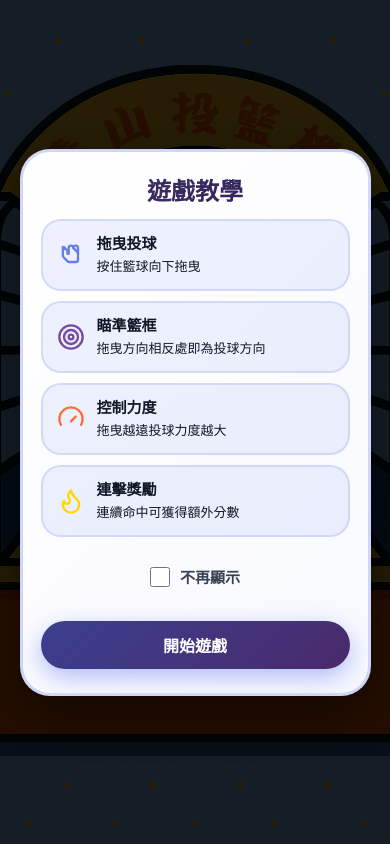
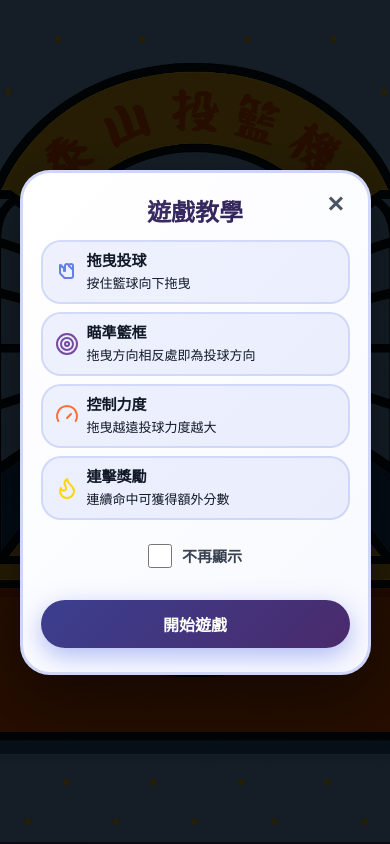
Before and after one commit to BB5566/basketball-game, a plain HTML site: page index.html in a window 390 px wide. Drawn offline with nearby package versions, Linux system fonts and the light colour scheme.

Commit message:
修正 #78：視覺／UX 改善建議（AI 看截圖） (#79)
由 OpenCode（deepseek-v4.1-flash-free）依 issue 自動修改。

Co-authored-by: OpenCode（杰哥派工） <BB5566@users.noreply.github.com>

```diff
--- a/game.js
+++ b/game.js
@@ -459,6 +459,7 @@ class TutorialSystem {
     const tutorial = $(`
       <div class="tutorial-overlay" role="dialog" aria-modal="true" aria-labelledby="tutorial-title">
         <div class="tutorial-content">
+          <button class="tutorial-close-x" type="button" aria-label="關閉教學">✕</button>
           <h2 id="tutorial-title">遊戲教學</h2>
           <div class="tutorial-steps">
             <div class="tutorial-step">
@@ -510,6 +511,7 @@ class TutorialSystem {
     };
 
     tutorial.find('.tutorial-close-btn').on('click', closeModal);
+    tutorial.find('.tutorial-close-x').on('click', closeModal);
     tutorial.on('click', function(e) {
       if (e.target === this) {
         closeModal();
--- a/styles.css
+++ b/styles.css
@@ -915,6 +915,32 @@ body {
   transform: scale(1);
 }
 
+.tutorial-close-x {
+  position: absolute;
+  top: 10px;
+  right: 10px;
+  width: 44px;
+  height: 44px;
+  display: flex;
+  align-items: center;
+  justify-content: center;
+  padding: 0;
+  background: transparent;
+  color: #4b5563;
+  border: none;
+  border-radius: 50%;
+  font-size: 22px;
+  font-weight: 700;
+  line-height: 1;
+  cursor: pointer;
+  transition: background 0.2s ease, color 0.2s ease;
+}
+
+.tutorial-close-x:hover {
+  background: rgba(102, 126, 234, 0.15);
+  color: #111827;
+}
+
 .tutorial-content h2 {
   margin: 0 0 30px 0;
   font-size: 32px;
@@ -1045,24 +1071,24 @@ body.tutorial-open .game-header {
 
   .tutorial-steps {
     grid-template-columns: 1fr;
-    gap: 10px;
-    margin-bottom: 16px;
+    gap: 8px;
+    margin-bottom: 12px;
   }
 
   .tutorial-step {
-    padding: 12px 14px;
+    padding: 8px 12px;
     display: flex;
     flex-direction: row;
     align-items: center;
     text-align: left;
-    gap: 12px;
+    gap: 8px;
   }
 
   .tutorial-step .step-icon {
     display: flex;
     align-items: center;
     justify-content: center;
-    font-size: 28px;
+    font-size: 24px;
     line-height: 1;
     margin-bottom: 0;
     flex-shrink: 0;
@@ -1086,14 +1112,14 @@ body.tutorial-open .game-header {
   .tutorial-checkbox {
     min-height: 48px;
     max-width: none; /* 僅手機版：整行可點 */
-    padding: 10px 12px;
+    padding: 8px 12px;
     margin-bottom: 10px;
     touch-action: manipulation;
   }
 
   .tutorial-checkbox input[type="checkbox"] {
-    width: 20px;
-    height: 20px;
+    width: 24px;
+    height: 24px;
   }
 
   .tutorial-close-btn {
```
